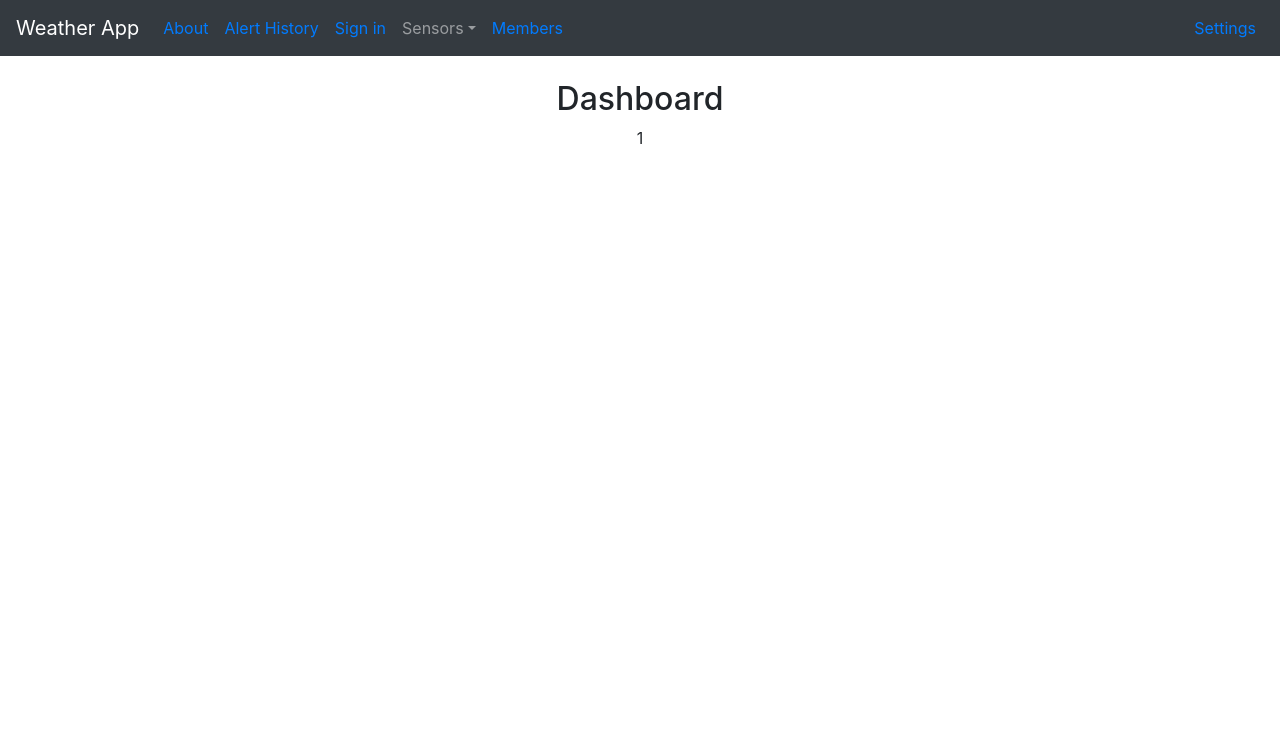
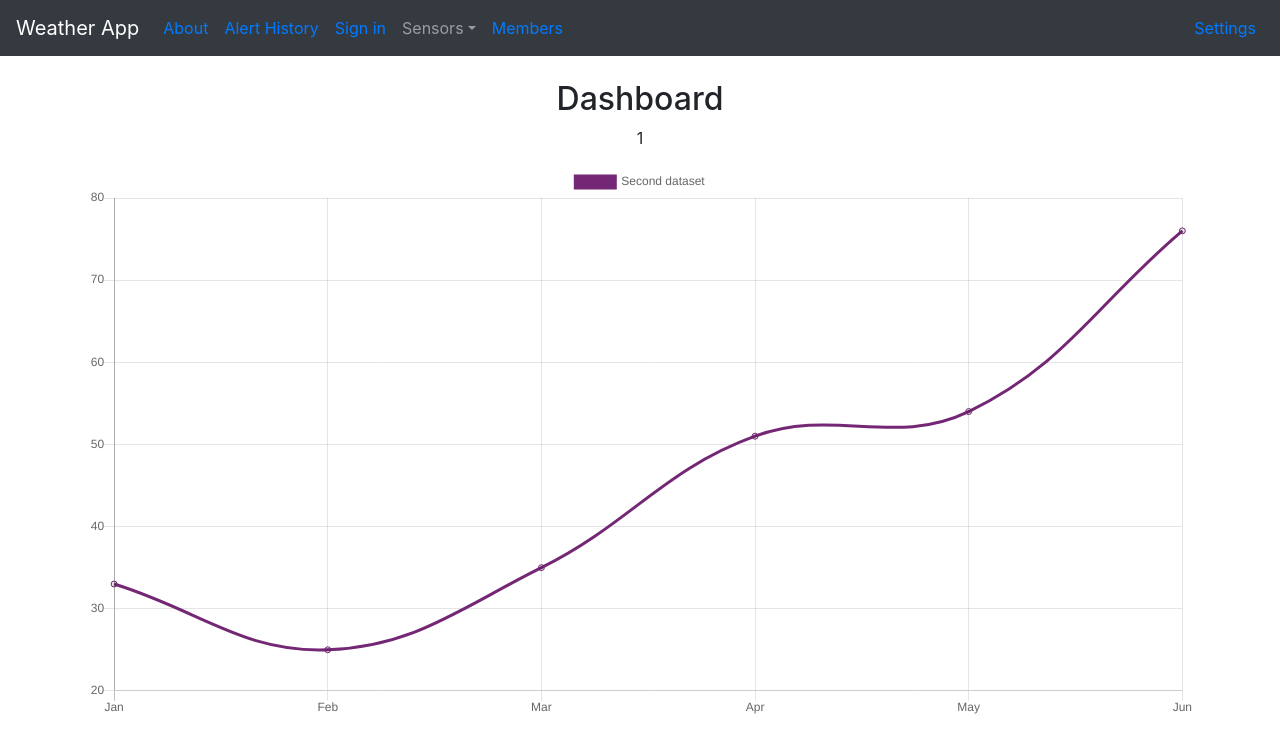
Before and after one commit to edpchinthana/seng22212-assignment1-frontend, a React (Create React App) app: page /dashboard/1 in a window 1280 px wide. Shown: the top 752 px of the page. Built offline with nearby package versions, Linux system fonts and the light colour scheme.

Commit message:
Add chart js

```diff
--- a/package.json
+++ b/package.json
@@ -12,9 +12,11 @@
     "@types/react-dom": "^16.9.10",
     "@types/react-router-dom": "^5.1.6",
     "bootstrap": "^4.5.3",
+    "chart.js": "^2.9.4",
     "node-sass": "^4.14.1",
     "react": "^17.0.1",
     "react-bootstrap": "^1.4.0",
+    "react-chartjs-2": "^2.11.1",
     "react-dom": "^17.0.1",
     "react-router-dom": "^5.2.0",
     "react-scripts": "4.0.1",
--- a/src/DashBoard.tsx
+++ b/src/DashBoard.tsx
@@ -1,7 +1,9 @@
 import React from 'react';
+import { Line } from "react-chartjs-2";
 import {
     useParams
 } from "react-router-dom";
+import {Container} from "react-bootstrap";
 
 const DashBoard: React.FC = () => {
     let {sensor}: any = useParams();
@@ -20,11 +22,26 @@
         }
     }
 
+    const data = {
+        labels: ["Jan", "Feb", "Mar", "Apr", "May", "Jun"],
+        datasets: [
+            {
+                label: "Second dataset",
+                data: [33, 25, 35, 51, 54, 76],
+                fill: false,
+                borderColor: "#742774"
+            }
+        ]
+    };
+
     return (
         <React.Fragment>
             <h2 className='pt-4'>Dashboard</h2>
             <p>{sensor}</p>
             {renderIcon()}
+            <Container>
+                <Line data={data}/>
+            </Container>
 
 
         </React.Fragment>
```
Also changed, not shown: 2 other files (tests, documents, lock files or other folders).
